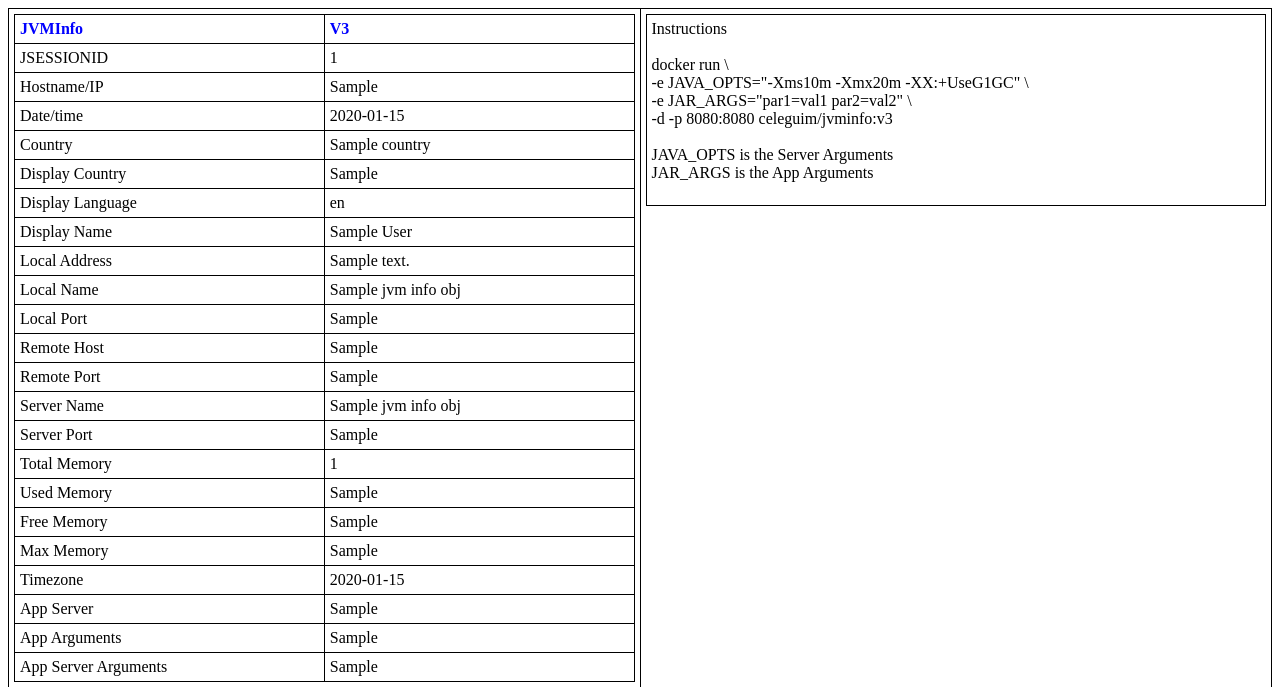
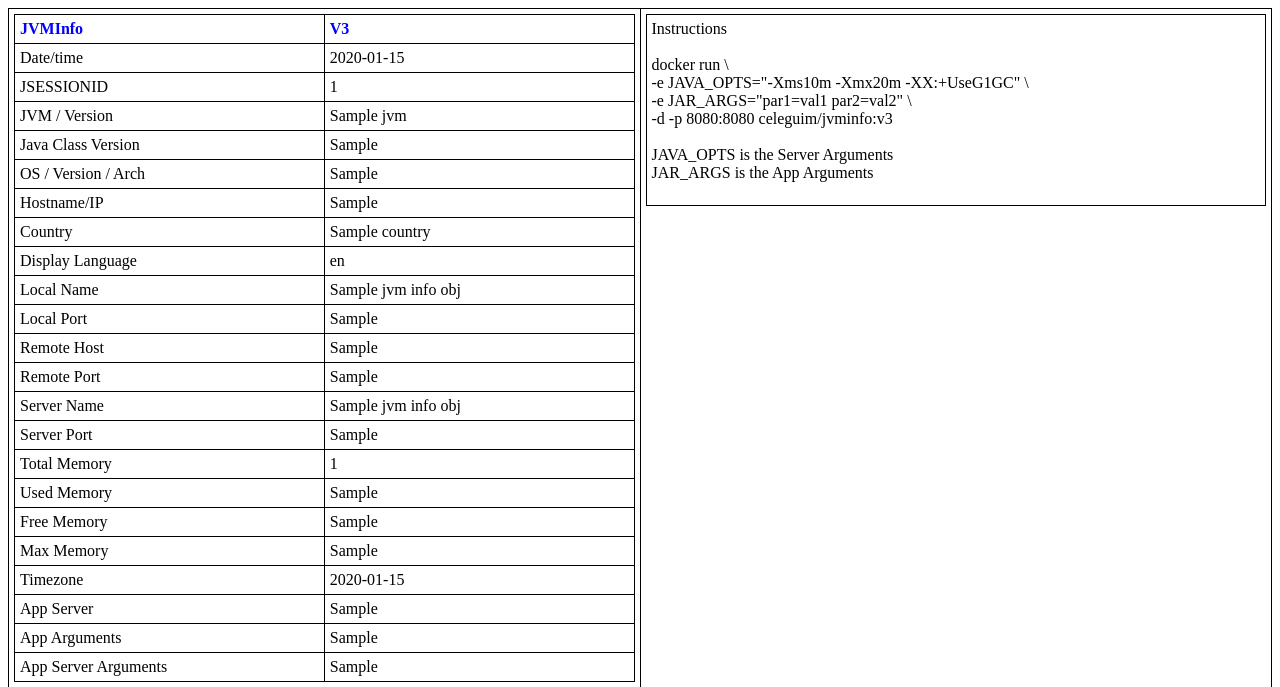
Before and after one commit to celeguim/jvminfo, a Spring app: template src/main/resources/templates/index.html in a window 1280 px wide. Shown: the top 687 px of the page. Run offline with Thymeleaf, Linux system fonts and the light colour scheme; the template is opened without the code that fills it: most values are stand-ins (such as "Sample title", 1, 10 or a date in 2020); data that the repository does not hold is empty.

Commit message:
new attributes are added

```diff
--- a/src/main/java/com/celeghin/jvminfo/JvmInfoModel.java
+++ b/src/main/java/com/celeghin/jvminfo/JvmInfoModel.java
@@ -24,4 +24,8 @@ public class JvmInfoModel {
 	public String serverInfo;
 	public String serverArgs;
 	public String appArgs;
+
+	public String jvm;
+	public String os;
+	public String javaClassVersion;
 }
--- a/src/main/resources/templates/index.html
+++ b/src/main/resources/templates/index.html
@@ -27,36 +27,38 @@
                     <td style="color:blue;font-weight:bold;">V3</td>
                 </tr>
                 <tr>
+                    <td>Date/time</td>
+                    <td th:text="${jvmInfoObj.dateTime}"></td>
+                </tr>
+                <tr>
                     <td>JSESSIONID</td>
                     <td th:text="${jvmInfoObj.sessionId}"></td>
                 </tr>
+
+                <tr>
+                    <td>JVM / Version</td>
+                    <td th:text="${jvmInfoObj.jvm}"></td>
+                </tr>
+                <tr>
+                    <td>Java Class Version</td>
+                    <td th:text="${jvmInfoObj.javaClassVersion}"></td>
+                </tr>
+                <tr>
+                    <td>OS / Version / Arch</td>
+                    <td th:text="${jvmInfoObj.os}"></td>
+                </tr>
+
                 <tr>
                     <td>Hostname/IP</td>
                     <td th:text="${jvmInfoObj.ip}"></td>
-                </tr>
-                <tr>
-                    <td>Date/time</td>
-                    <td th:text="${jvmInfoObj.dateTime}"></td>
                 </tr>
                 <tr>
                     <td>Country</td>
                     <td th:text="${jvmInfoObj.country}"></td>
                 </tr>
                 <tr>
-                    <td>Display Country</td>
-                    <td th:text="${jvmInfoObj.displayCountry}"></td>
-                </tr>
-                <tr>
                     <td>Display Language</td>
                     <td th:text="${jvmInfoObj.displayLanguage}"></td>
-                </tr>
-                <tr>
-                    <td>Display Name</td>
-                    <td th:text="${jvmInfoObj.displayName}"></td>
-                </tr>
-                <tr>
-                    <td>Local Address</td>
-                    <td th:text="${jvmInfoObj.localAddress}"></td>
                 </tr>
                 <tr>
                     <td>Local Name</td>
```
Also changed, not shown: src/main/java/com/celeghin/jvminfo/JvmInfoController.java (+41 -14 lines), src/main/java/com/celeghin/jvminfo/JvminfoApplication.java (+17 -0 lines), 1 other file.
